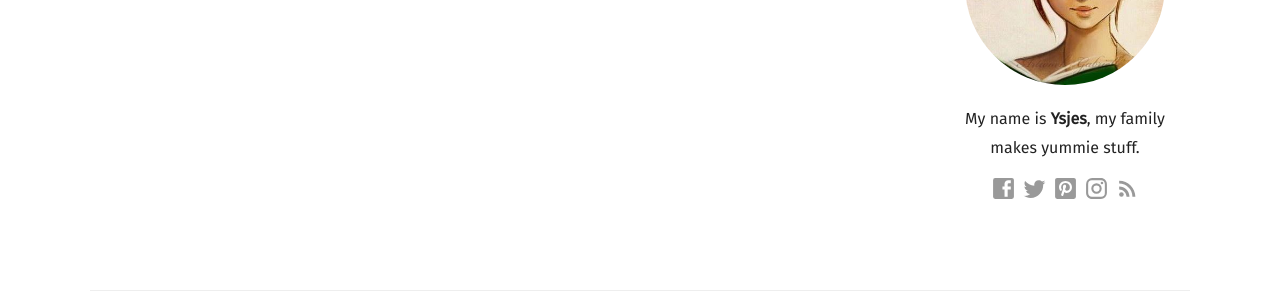
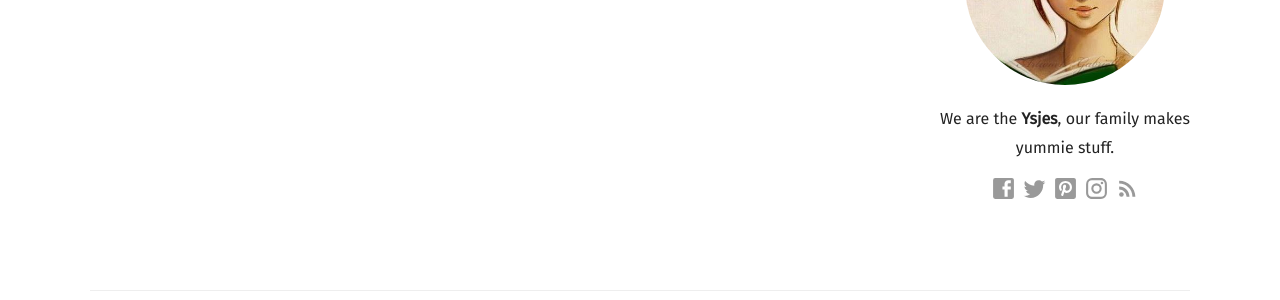
Before and after one commit to shiltemann/recipes, a Jekyll site: the page built from contact-success.html, in a window 1280 px wide. Shown: the part 359-659 px from the top of the page. Built offline with Jekyll 4.4.1, drawn with Linux system fonts in a browser that asks for light colours; some web fonts are replaced.

Commit message:
Update sidebar.yml

```diff
--- a/_data/sidebar.yml
+++ b/_data/sidebar.yml
@@ -1,3 +1,3 @@
 ---
 author_image: /images/author.jpg
-description_markdown: "My name is **Ysjes**, my family makes yummie stuff."
+description_markdown: "We are the **Ysjes**, our family makes yummie stuff."
```
